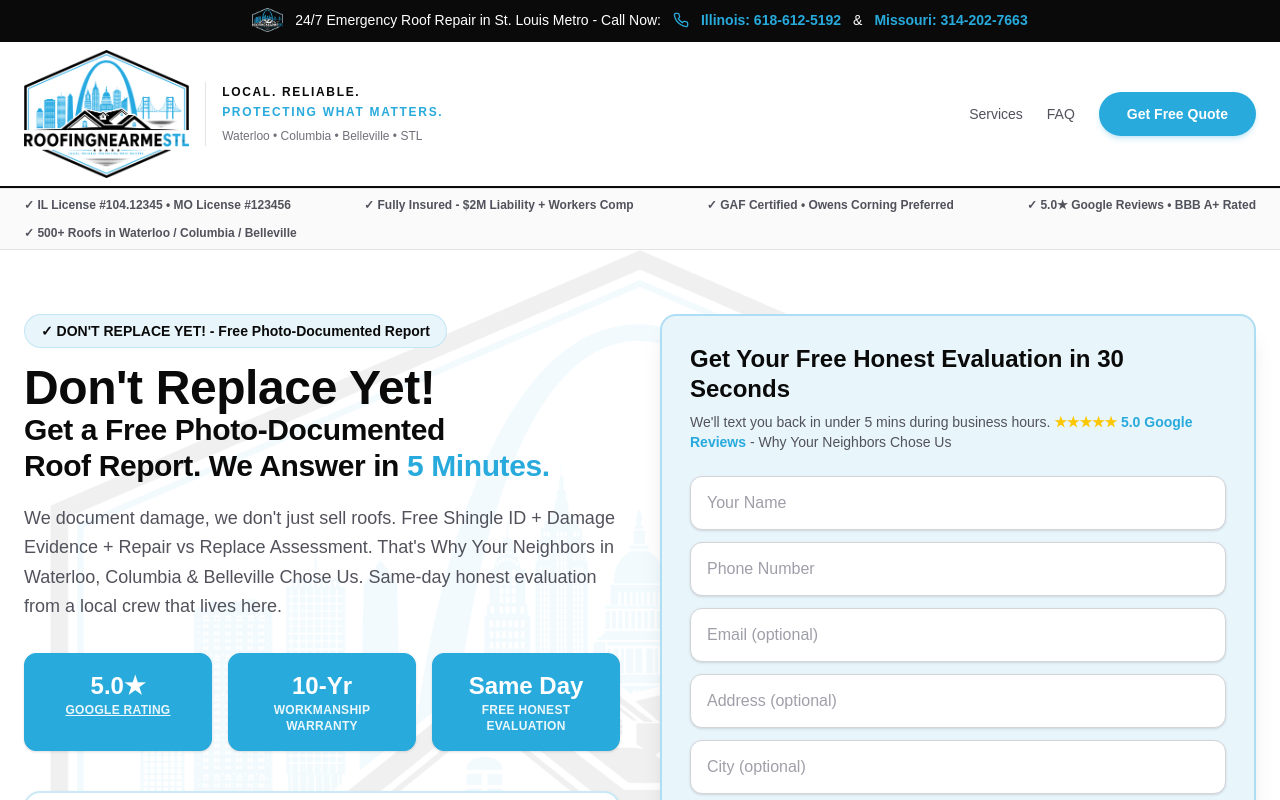
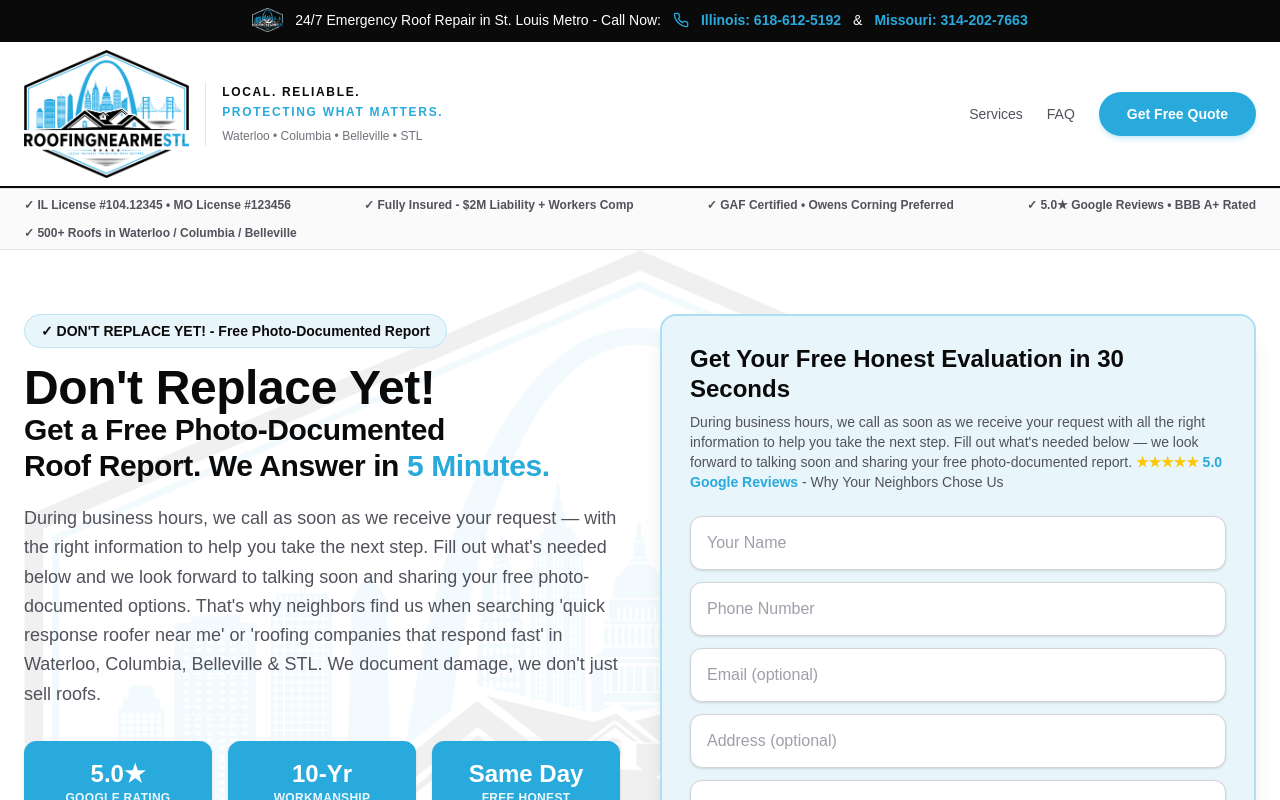
Before and after one commit to RoofingnearmeSTL/roofingnearmestl.com, a Next.js app: page / in a window 1280 px wide. Shown: the top 800 px of the page. Built offline with nearby package versions, Linux system fonts and the light colour scheme.

Commit message:
Use welcoming business-hours response messaging

```diff
--- a/src/app/page.tsx
+++ b/src/app/page.tsx
@@ -147,7 +147,7 @@ export default function Home() {
             <span className="font-bold text-2xl sm:text-3xl">Get a Free Photo-Documented</span><br/>
             <span className="font-bold text-2xl sm:text-3xl">Roof Report. We Answer in </span><span className="text-brand font-extrabold text-2xl sm:text-3xl">5 Minutes.</span>
           </h1>
-          <p className="text-zinc-600 text-lg leading-relaxed mt-5">We document damage, we don&apos;t just sell roofs. Free Shingle ID + Damage Evidence + Repair vs Replace Assessment. That&apos;s Why Your Neighbors in Waterloo, Columbia &amp; Belleville Chose Us. Same-day honest evaluation from a local crew that lives here.</p>
+          <p className="text-zinc-600 text-lg leading-relaxed mt-5">{"During business hours, we call as soon as we receive your request — with the right information to help you take the next step. Fill out what's needed below and we look forward to talking soon and sharing your free photo-documented options. That's why neighbors find us when searching 'quick response roofer near me' or 'roofing companies that respond fast' in Waterloo, Columbia, Belleville & STL. We document damage, we don't just sell roofs."}</p>
 
           <div className="mt-8 grid grid-cols-3 gap-2 sm:gap-4 text-center">
             <div className="bg-brand border border-brand rounded-xl px-2 sm:px-5 py-4 text-center shadow-sm"><div className="text-white font-extrabold text-xl sm:text-2xl">5.0★</div><div className="text-white/90 text-[10px] sm:text-xs font-semibold uppercase tracking-wide"><a href={`https://search.google.com/local/reviews?placeid=${GOOGLE_PLACE_ID}`} target="_blank" className="underline">Google Rating</a></div></div>
@@ -194,7 +194,7 @@ export default function Home() {
 
         <div id="estimate" className="bg-brand-light border-2 border-brand/30 rounded-2xl p-7 shadow-xl scroll-mt-40">
           <h2 className="text-black font-bold text-2xl leading-tight">Get Your Free Honest Evaluation in 30 Seconds</h2>
-          <p className="text-zinc-600 text-sm mt-2 mb-6">We&apos;ll text you back in under 5 mins during business hours. <span className="text-yellow-400 font-bold">★★★★★</span> <span className="text-brand font-bold">5.0 Google Reviews</span> - Why Your Neighbors Chose Us</p>
+          <p className="text-zinc-600 text-sm mt-2 mb-6">{"During business hours, we call as soon as we receive your request with all the right information to help you take the next step. Fill out what's needed below — we look forward to talking soon and sharing your free photo-documented report. "}<span className="text-yellow-400 font-bold">★★★★★</span> <span className="text-brand font-bold">5.0 Google Reviews</span> - Why Your Neighbors Chose Us</p>
 
           <form className="space-y-3" onSubmit={handleLeadSubmit}>
             <input name="name" required placeholder="Your Name" className="w-full bg-white border border-zinc-300 rounded-xl px-4 py-3.5 text-black placeholder:text-zinc-400 shadow-sm focus:border-brand focus:ring-2 focus:ring-brand/20 outline-none" />
@@ -237,7 +237,7 @@ export default function Home() {
       <section id="faq" className="max-w-4xl mx-auto px-6 py-16 scroll-mt-40">
         <h2 className="text-black font-extrabold text-3xl text-center">Free Honest Evaluation: Repair or Replace?</h2>
         <div className="mt-8 space-y-4">
-          {[["Do I really need a full roof replacement?", "Don't Replace Yet! Free Photo-Documented Report - Shingle ID, damage evidence, and Repair vs Replace options. We document damage, we don't just sell roofs."], ["What's a Photo-Documented Shingle Report?", "We photograph every slope, identify your shingle, document granule loss, bruising, cracks, seal failure. You get photos + honest assessment."], ["My insurance denied my claim. Can you help?", "Yes. Denied claims are our specialty. We provide damage evidence and wind/hail reports adjusters need. No charge for documentation."], ["Are you local or chasing storms?", "We're your neighbors - Waterloo • Columbia • Belleville • STL. 500+ local roofs. Not a storm chaser. IL License #104.12345 / MO #123456. Fully Insured $2M + Workers Comp."], ["How fast do you respond?", "We answer in 5 minutes during business hours. Same-day free honest evaluations."], ["What warranty?", "10-Year Workmanship Warranty + GAF Certified / Owens Corning Preferred. BBB A+ Rated, 5.0★ Google Reviews."]].map(([question, answer]) => (
+          {[["Do I really need a full roof replacement?", "Don't Replace Yet! Free Photo-Documented Report - Shingle ID, damage evidence, and Repair vs Replace options. We document damage, we don't just sell roofs."], ["What's a Photo-Documented Shingle Report?", "We photograph every slope, identify your shingle, document granule loss, bruising, cracks, seal failure. You get photos + honest assessment."], ["My insurance denied my claim. Can you help?", "Yes. Denied claims are our specialty. We provide damage evidence and wind/hail reports adjusters need. No charge for documentation."], ["Are you local or chasing storms?", "We're your neighbors - Waterloo • Columbia • Belleville • STL. 500+ local roofs. Not a storm chaser. IL License #104.12345 / MO #123456. Fully Insured $2M + Workers Comp."], ["How fast do you respond?", "During business hours, we call as soon as we receive your request to reach out with the right information to help you take the next step. Fill out what's needed and we look forward to talking soon and sharing your free photo-documented options. That's why Google pulls us when you search quick response roofing companies or fast response roofer near me in Waterloo, Columbia, Belleville & STL. Same-day evaluations when available."], ["What warranty?", "10-Year Workmanship Warranty + GAF Certified / Owens Corning Preferred. BBB A+ Rated, 5.0★ Google Reviews."]].map(([question, answer]) => (
             <details key={question} className="bg-white border border-zinc-200 rounded-xl p-5">
               <summary className="text-black font-bold cursor-pointer focus-visible:outline-brand">{question}</summary>
               <p className="text-zinc-600 text-sm leading-relaxed mt-3">{answer}</p>
```
